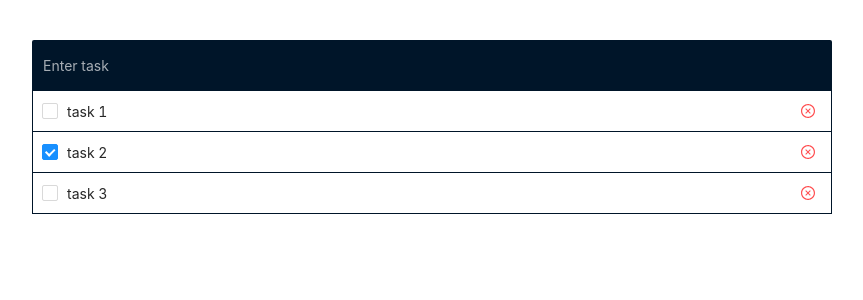
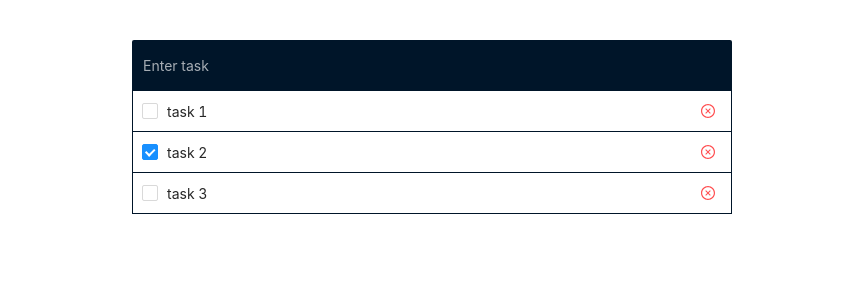
Before and after one commit to vlad-zhurakovskyi-git/todo, a React (Create React App) app: page / in a window 1280 px wide. Shown: the top 300 px of the page, without its empty margins (208-1071 px from the left). Built offline with nearby package versions, Linux system fonts and the light colour scheme.

Commit message:
update empty state

```diff
--- a/src/assets/styles/styles.scss
+++ b/src/assets/styles/styles.scss
@@ -1,7 +1,2 @@
 @import "antd/dist/antd.css";
 @import "./todo/todo";
-
-.container {
-  width: 800px;
-  margin: 0 auto;
-}
--- a/src/assets/styles/todo/todo.scss
+++ b/src/assets/styles/todo/todo.scss
@@ -1,5 +1,10 @@
 .todo {
   padding: 40px 0;
+
+  .container {
+    width: 600px;
+    margin: 0 auto;
+  }
 
   .todo-item {
     position: relative;
@@ -18,6 +23,7 @@
       padding-left: 0;
       border: none;
       background-color: transparent;
+      text-overflow: ellipsis;
     }
   }
 
@@ -27,11 +33,11 @@
     flex-direction: column;
     min-height: 40px;
     border: 1px solid #001529;
+  }
 
-    .ant-spin {
-      display: flex;
-      margin: auto;
-    }
+  .todo-list__empty {
+    display: flex;
+    margin: auto;
   }
 
   .todo-input {
--- a/src/components/Todo/TodoList.js
+++ b/src/components/Todo/TodoList.js
@@ -9,7 +9,7 @@ const TodoList = () => {
 
   return (
     <div className='todo-list'>
-      {!tasks.length && <Spin/>}
+      {!tasks.length && <div className='todo-list__empty'>Тут могли бы быть ваши задачи, купить рекламу по номеру +38063.....64</div>}
 
       {tasks.map((task) => (
         <TodoItem
```
